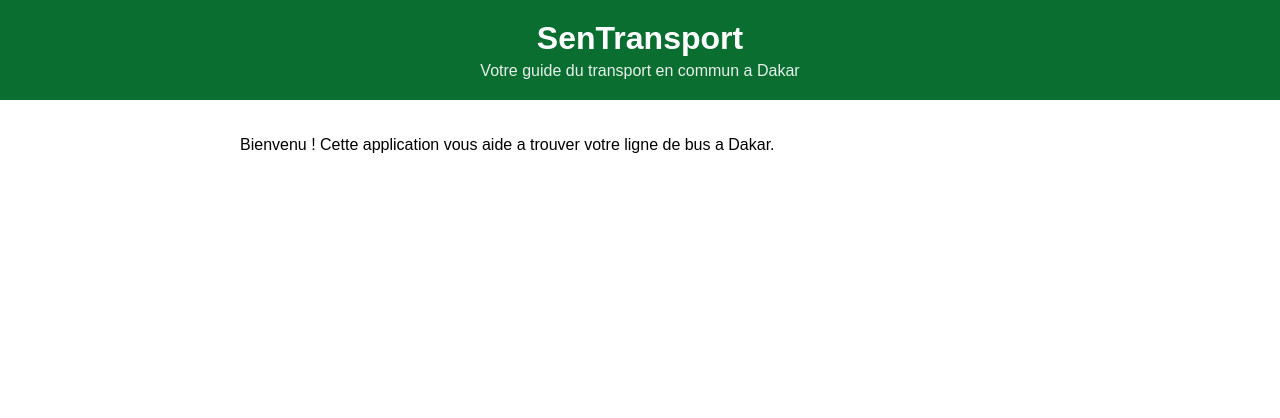
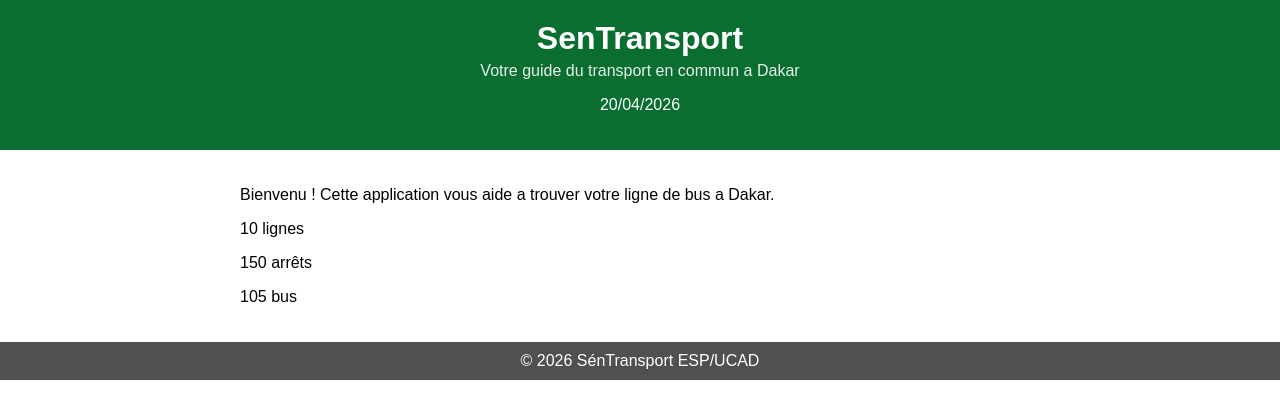
Before and after one commit to BBonou/sentransport, a React (Create React App) app: page / in a window 1280 px wide. Shown: the top 418 px of the page. Built offline with nearby package versions, Linux system fonts and the light colour scheme.

Commit message:
Added the <Footer /> and <Statistics /> components as well as today's date under the subtitle.

```diff
--- a/src/App.js
+++ b/src/App.js
@@ -1,5 +1,7 @@
 import "./App.css";
 import Header from "./Header";
+import Footer from "./Footer";
+import Statistique from "./Statistique";
 
 function App() {
   return (
@@ -10,7 +12,11 @@ function App() {
           Bienvenu ! Cette application vous aide a trouver votre ligne de bus a
           Dakar.
         </p>
+        <Statistique Label="lignes" Value="10" />
+        <Statistique Label="arrêts" Value="150" />
+        <Statistique Label="bus" Value="105" />
       </main>
+      <Footer />
     </div>
   );
 }
--- /dev/null
+++ b/src/Footer.css
@@ -0,0 +1,8 @@
+.footer {
+    background-color: #505050;
+    color: white;
+
+    margin-top: auto;
+    text-align: center;
+    padding: 10px;
+}
--- /dev/null
+++ b/src/Footer.js
@@ -0,0 +1,11 @@
+import "./Footer.css";
+
+function Footer() {
+  return (
+    <footer>
+      <p className="footer">&copy; 2026 SénTransport ESP/UCAD</p>
+    </footer>
+  );
+}
+
+export default Footer;
--- a/src/Header.js
+++ b/src/Header.js
@@ -1,12 +1,14 @@
 import "./Header.css";
 
 function Header() {
+  let date = new Date().toLocaleDateString("fr-FR");
   return (
     <header className="header">
       <h1 className="header-titre">SenTransport</h1>
       <p className="header-soustitre">
         Votre guide du transport en commun a Dakar
       </p>
+      <p>{date}</p>
     </header>
   );
 }
--- /dev/null
+++ b/src/Statistique.js
@@ -0,0 +1,11 @@
+import "./Statistique.css";
+
+function Statistique({ Label, Value }) {
+  return (
+    <p>
+      {Value} {Label}
+    </p>
+  );
+}
+
+export default Statistique;
```
Also changed, not shown: src/Statistique.css (added).
